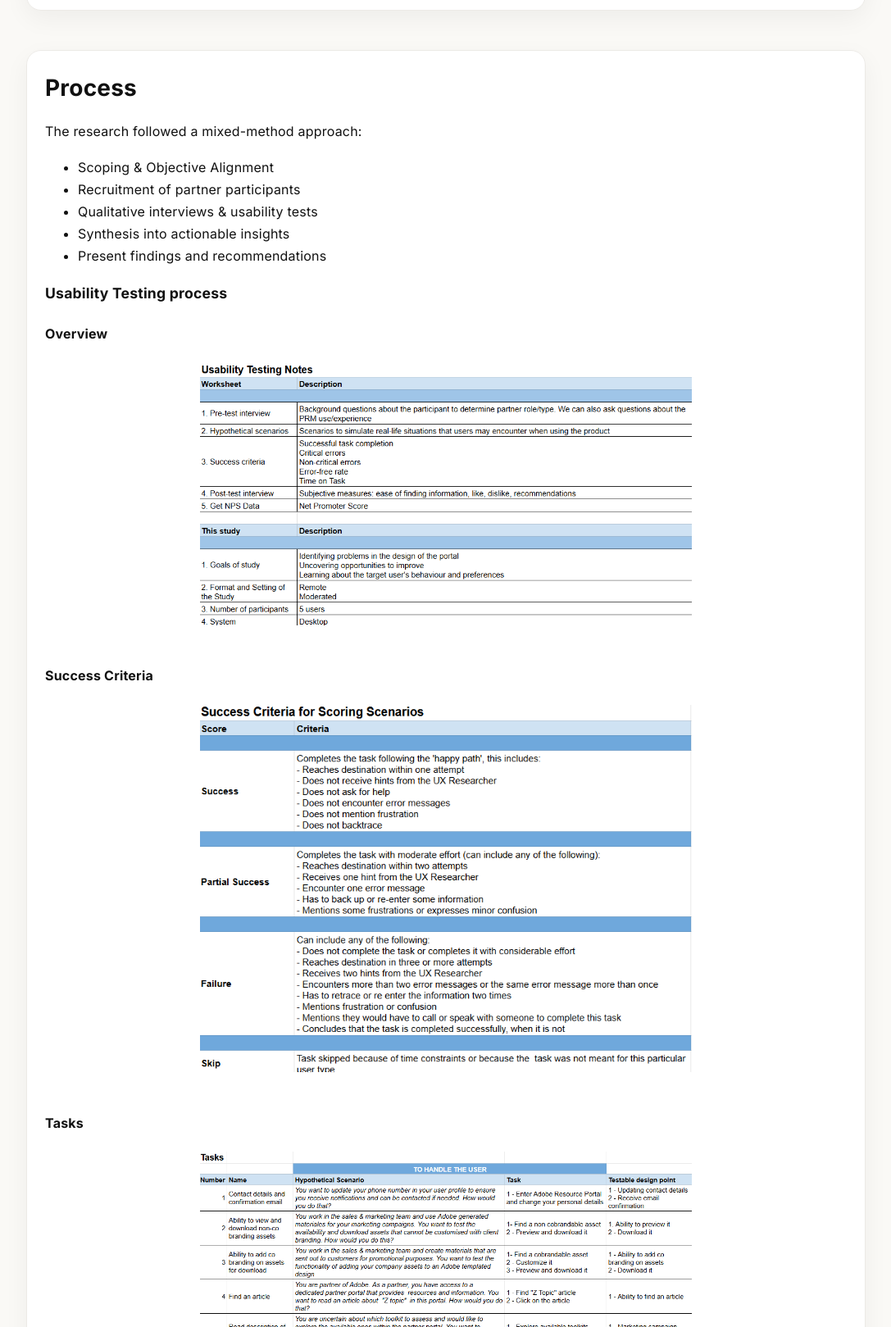
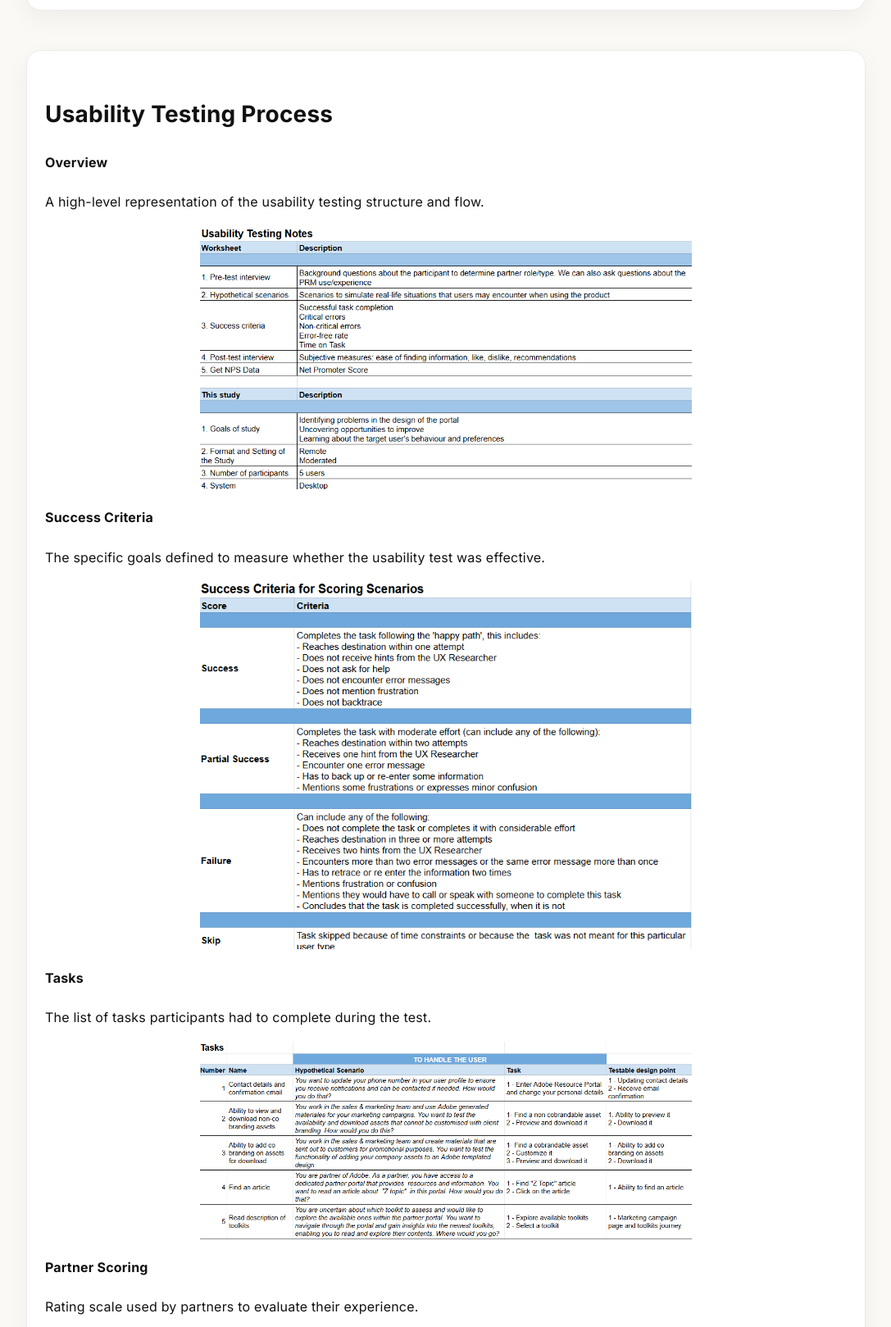
Before and after one commit to camilampicco/myportfolio, a plain HTML site: page adobe.html in a window 1280 px wide. Shown: the part 1165-2784 px from the top of the page at 82% size, without its empty margins (96-1183 px from the left). Drawn offline with Linux system fonts and the light colour scheme.

Commit message:
changes to be reviewed

```diff
--- a/adobe.html
+++ b/adobe.html
@@ -112,39 +112,39 @@
               <img src="images/my-role.png" alt="My Role in Research">
             </div>
           </section>
+      <!-- Usability Testing Process -->
+<section class="card fade-in">
+    <div class="process-images">
+      <h2>Usability Testing Process</h2>
 
-<!-- Process -->
-<section class="card fade-in">
-    <h2>Process</h2>
-    <div class="two-columns">
-      <div>
-        <p>The research followed a mixed-method approach:</p>
-        <ul>
-          <li>Scoping & Objective Alignment</li>
-          <li>Recruitment of partner participants</li>
-          <li>Qualitative interviews & usability tests</li>
-          <li>Synthesis into actionable insights</li>
-          <li>Present findings and recommendations</li>
-        </ul>
+      <h4>Overview</h4>
+      <p>A high-level representation of the usability testing structure and flow.</p>
+      <img src="assets/overview_usabilitytest.PNG" alt="Overview usability test" class="large-img">
 
-        <!-- Process Images -->
-        <div class="process-images">
-           <h3>Usability Testing process</h3>
-           <h4>Overview</h4>
-          <img src="assets/overview_usabilitytest.PNG" alt="Overview usability test" class="large-img"> <br>
       <h4>Success Criteria</h4>
-          <img src="assets/successcriteria_usability.PNG" alt="Success criteria usability" class="large-img"> <br>
+      <p>The specific goals defined to measure whether the usability test was effective.</p>
+      <img src="assets/successcriteria_usability.PNG" alt="Success criteria usability" class="large-img">
+
       <h4>Tasks</h4>
-          <img src="assets/tasks_usability.PNG" alt="Tasks usability" class="large-img"> <br>
+      <p>The list of tasks participants had to complete during the test.</p>
+      <img src="assets/tasks_usability.PNG" alt="Tasks usability" class="large-img">
+
       <h4>Partner Scoring</h4>
-          <img src="assets/partnerscoring_usability.PNG" alt="Partner scoring usability" class="large-img"> <br>
+      <p>Rating scale used by partners to evaluate their experience.</p>
+      <img src="assets/partnerscoring_usability.PNG" alt="Partner scoring usability" class="large-img">
+
       <h4>Participants Comments</h4>
-          <img src="assets/comments_usability.PNG" alt="Comments usability" class="large-img"> <br>
+      <p>Qualitative feedback directly collected from users during testing.</p>
+      <img src="assets/comments_usability.PNG" alt="Comments usability" class="large-img">
+
       <h4>Results</h4>
-          <img src="assets/results_usability.PNG" alt="Results usability" class="large-img"> <br>
+      <p>Consolidated findings based on the tasks, success criteria, and feedback.</p>
+      <img src="assets/results_usability.PNG" alt="Results usability" class="large-img">
+
       <h4>Conclusions</h4>
-          <img src="assets/usability_slides.png" alt="Results usability" class="large-img"> <br>
-        </div>
+      <p>Key takeaways and next steps summarised for stakeholders.</p>
+      <img src="assets/usability_slides.png" alt="Usability slides" class="large-img">
+      <img src="assets/executive_summary.png" alt="Executive summary" class="large-img">
 
         <h3>Likert Scale Evaluation</h3>
         <p>
@@ -162,9 +162,13 @@
       </div>
     </div>
   </section>
+</div>
+
+
 
 
           <!-- Outcomes -->
+
           <section id="outcomes" class="card fade-in two-columns">
             <div>
               <h2>Outcomes & Impact</h2>
--- a/style.css
+++ b/style.css
@@ -113,3 +113,11 @@
         display: block;
         margin: 0 auto;   /* lo centra */
       }
+
+      .process-images {
+        margin-top: 2rem;
+      }
+
+      .process-images figure {
+        margin-bottom: 3rem; /* espacio grande entre cada bloque */
+      }
```
Also changed, not shown: assets/executive_summary.png (added), assets/usability_slides.png. Lines whose indentation alone changed are shown as unchanged.
